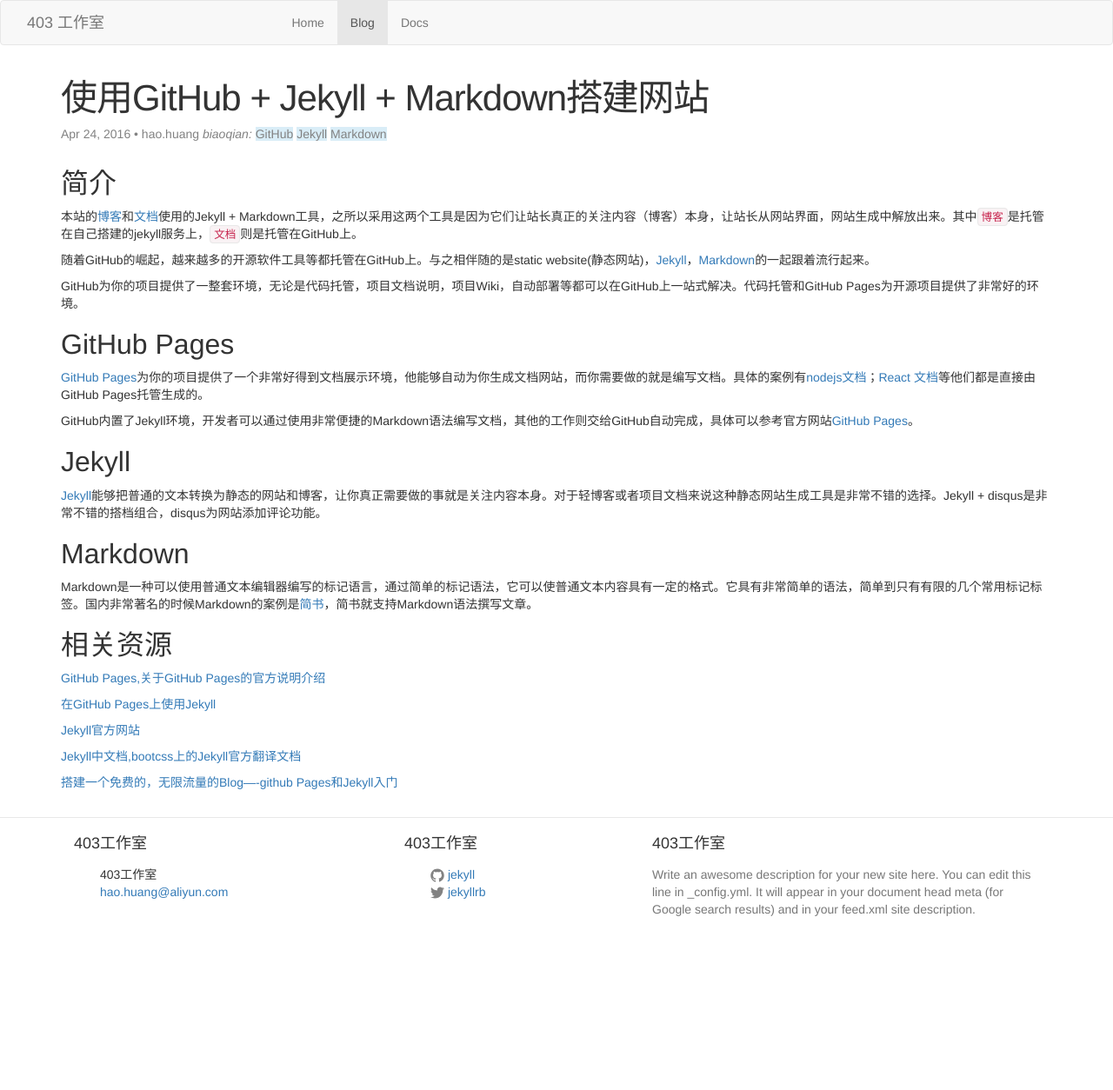
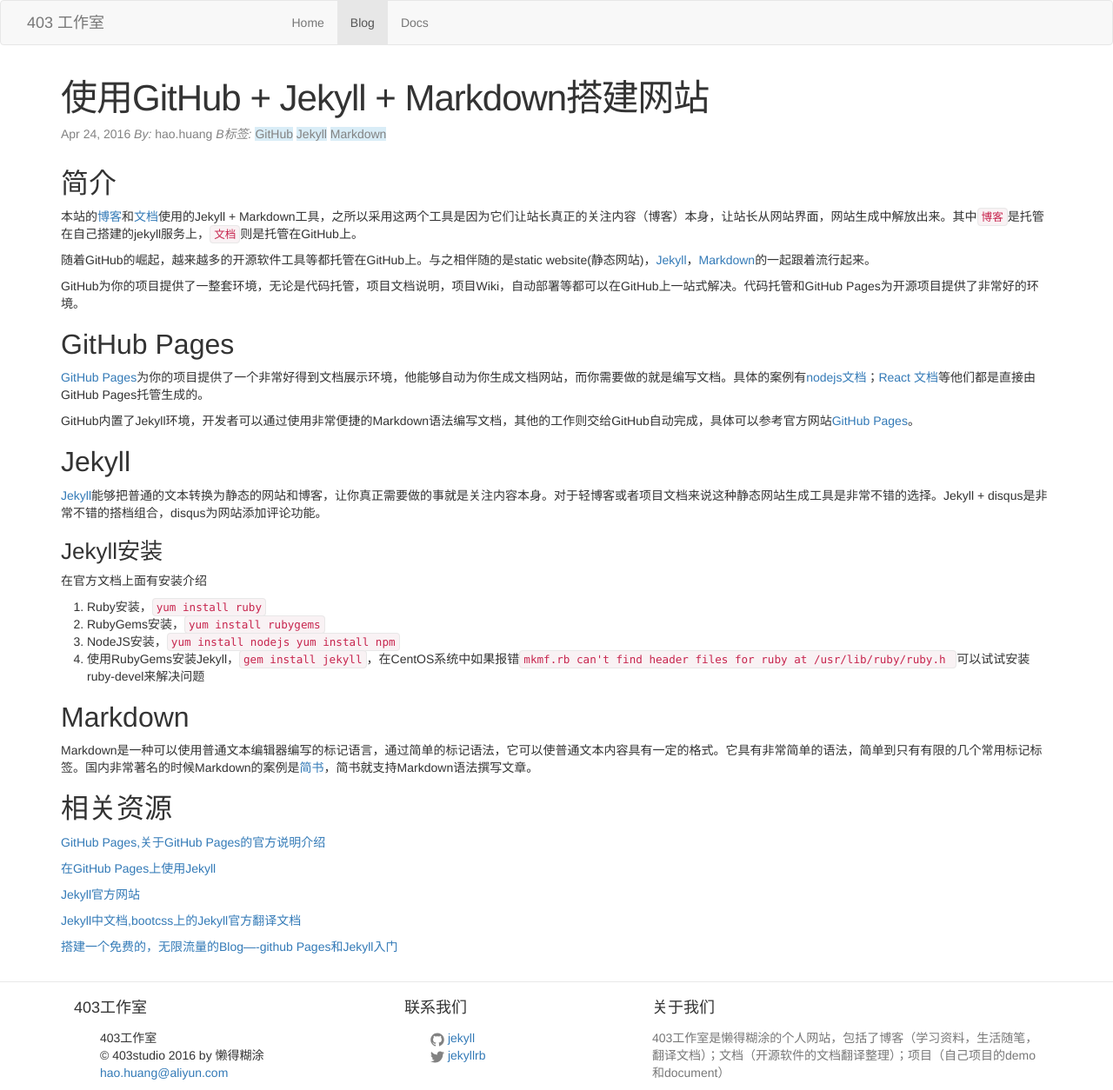
Before and after one commit to 403studio/blog.403studio.com, a Jekyll site: the page built from _posts/2016-04-24-使用GitHub+Jekyll+Markdown搭建网站.md, in a window 1280 px wide. Shown: the whole page at 87% size. Built offline with Jekyll 4.4.1, drawn with Linux system fonts in a browser that asks for light colours; before the commit the page ends 1066 px from its top, so only the background shows below that.

Commit message:
更新模板界面和配置信息

```diff
--- a/_config.yml
+++ b/_config.yml
@@ -9,9 +9,7 @@
 title: 403工作室
 email: hao.huang@aliyun.com
 description: > # this means to ignore newlines until "baseurl:"
-  Write an awesome description for your new site here. You can edit this
-  line in _config.yml. It will appear in your document head meta (for
-  Google search results) and in your feed.xml site description.
+  403工作室是懒得糊涂的个人网站，包括了博客（学习资料，生活随笔，翻译文档）；文档（开源软件的文档翻译整理）；项目（自己项目的demo和document）
 baseurl: "" # the subpath of your site, e.g. /blog
 url: "http://yourdomain.com" # the base hostname & protocol for your site
 twitter_username: jekyllrb
--- a/_includes/footer.html
+++ b/_includes/footer.html
@@ -4,11 +4,12 @@
             <h2 class="footer-heading">{{ site.title }}</h2>
             <ul class="list-unstyled">
                 <li>{{ site.title }}</li>
+                <li>&copy; 403studio 2016 by 懒得糊涂</li>
                 <li><a href="mailto:{{ site.email }}">{{ site.email }}</a></li>
             </ul>
         </div>
         <div class="col-md-3">
-            <h2 class="footer-heading">{{ site.title }}</h2>
+            <h2 class="footer-heading">联系我们</h2>
             <ul class="list-unstyled">
                 {% if site.github_username %}
                     <li>{% include icon-github.html username=site.github_username %}</li>
@@ -20,7 +21,7 @@
             </ul>
         </div>
         <div class="col-md-5">
-            <h2 class="footer-heading">{{ site.title }}</h2>
+            <h2 class="footer-heading">关于我们</h2>
             <p class="text-muted">{{ site.description }}</p>
         </div>
     </div>
--- a/_layouts/post.html
+++ b/_layouts/post.html
@@ -7,9 +7,9 @@
     <h1 class="post-title" itemprop="name headline">{{ page.title }}</h1>
     <p class="post-meta">
         <time datetime="{{ page.date | date_to_xmlschema }}" itemprop="datePublished">{{ page.date | date: "%b %-d, %Y" }}</time>
-        {% if page.author %} • <span itemprop="author" itemscope itemtype="http://schema.org/Person"><span itemprop="name">{{ page.author }}</span></span>{% endif %}
+        {% if page.author %} <em>By:</em> <span itemprop="author" itemscope itemtype="http://schema.org/Person"><span itemprop="name">{{ page.author }}</span></span>{% endif %}
         {% if page.tags %}
-            <em>biaoqian:</em>
+            <em>B标签:</em>
             {% for tag in page.tags %}
                 <span class="bg-info">{{tag}}</span>
             {% endfor %}
--- a/_posts/2016-04-24-使用GitHub+Jekyll+Markdown搭建网站.md
+++ b/_posts/2016-04-24-使用GitHub+Jekyll+Markdown搭建网站.md
@@ -26,6 +24,16 @@
 
 [Jekyll](https://jekyllrb.com/)能够把普通的文本转换为静态的网站和博客，让你真正需要做的事就是关注内容本身。对于轻博客或者项目文档来说这种静态网站生成工具是非常不错的选择。Jekyll + disqus是非常不错的搭档组合，disqus为网站添加评论功能。
 
+### Jekyll安装
+
+在官方文档上面有安装介绍
+
+1. Ruby安装，`yum install ruby`
+2. RubyGems安装，`yum install rubygems`
+3. NodeJS安装，`yum install nodejs yum install npm`
+4. 使用RubyGems安装Jekyll，`gem install jekyll`，在CentOS系统中如果报错`mkmf.rb can't find header files for ruby at /usr/lib/ruby/ruby.h
+`可以试试安装ruby-devel来解决问题
+
 ## Markdown
 Markdown是一种可以使用普通文本编辑器编写的标记语言，通过简单的标记语法，它可以使普通文本内容具有一定的格式。它具有非常简单的语法，简单到只有有限的几个常用标记标签。国内非常著名的时候Markdown的案例是[简书](http://www.jianshu.com/)，简书就支持Markdown语法撰写文章。
 
```
Also changed, not shown: other parts of _posts/2016-04-24-使用GitHub+Jekyll+Markdown搭建网站.md (+0 -2 lines), _drafts/2016-05-02-React学习-前期准备环境搭建.md (added, +23 -0 lines), _posts/2016-04-24-欢迎使用Jekyll.md (deleted, +0 -24 lines), _posts/2016-04-27-搭建LNMP环境（Linux+Nginx+php）.md (+2 -2 lines), _posts/2016-05-02-学习驱动学习.md (added, +35 -0 lines).
